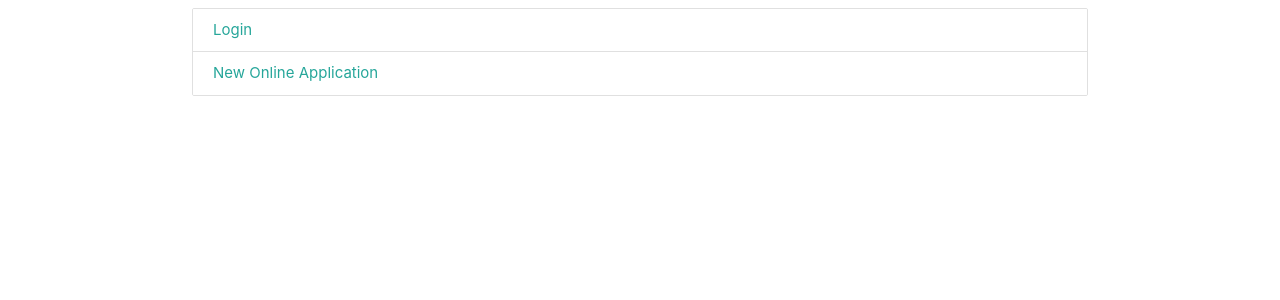
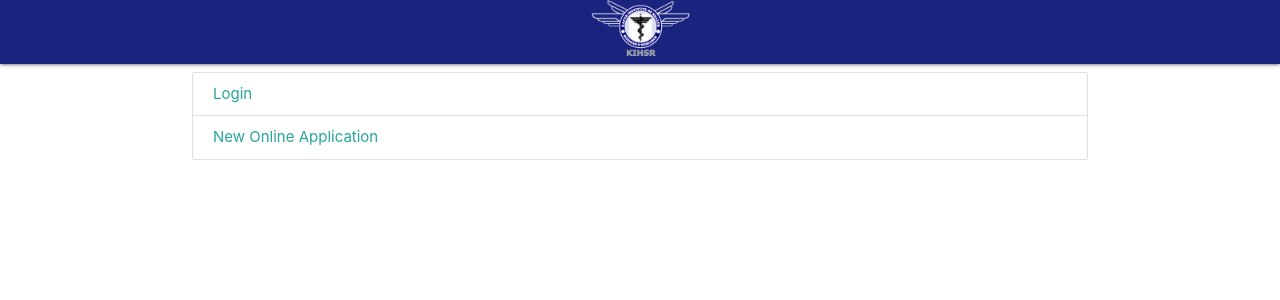
Before and after one commit to SIS101/application-form, a React (Create React App) app: page / in a window 1280 px wide. Shown: the top 300 px of the page. Built offline with nearby package versions, Linux system fonts and the light colour scheme.

Commit message:
configured for launch

```diff
--- a/src/App.js
+++ b/src/App.js
@@ -14,12 +14,18 @@ import ApplicationPage4 from './components/views/ApplicationPage4';
 import ApplicationPage5 from './components/views/ApplicationPage5';
 import ApplicationPage6 from './components/views/ApplicationPage6';
 import Review from './components/views/ApplicationReview';
+import logo from './logoWhite.png';
 
 class App extends React.Component{
 
   render(){
     return (
       <BrowserRouter>
+        <nav className="indigo darken-4">
+          <div className="nav-wrapper">
+            <a href="https://kihsr.ac.zm" className="brand-logo center"><img src={logo} width={100} alt="logo" /></a>
+          </div>
+        </nav>
         <div className="container">
           <Switch>
             <Route exact path='/' component={FrontPage} />
```
Also changed, not shown: src/logoWhite.png (added).
